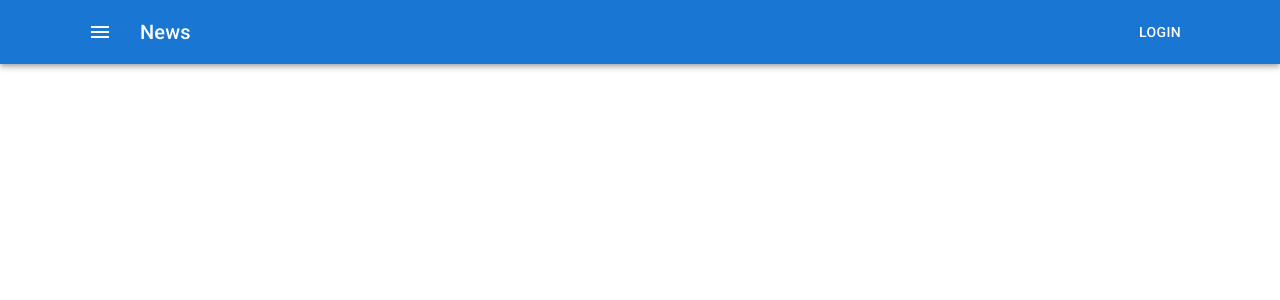
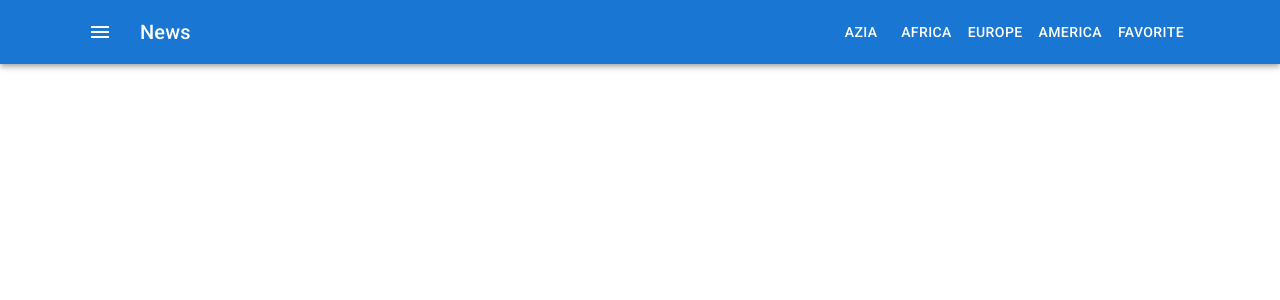
Before and after one commit to Irina77777777/travel-react, a React (Create React App) app: page / in a window 1280 px wide. Shown: the top 300 px of the page. Built offline with nearby package versions, Linux system fonts and the light colour scheme.

Commit message:
add Menu

```diff
--- /dev/null
+++ b/src/components/Menu/Menu.tsx
@@ -0,0 +1,15 @@
+import Button from '@mui/material/Button'
+
+type Props = {}
+const Menu = (props: Props) => {
+    return (
+        <>
+            <Button color="inherit">AZIA</Button>
+            <Button color="inherit">AFRICA</Button>
+            <Button color="inherit">EUROPE</Button>
+            <Button color="inherit">AMERICA</Button>
+            <Button color="inherit">FAVORITE</Button>
+        </>
+    )
+}
+export default Menu
--- a/src/container/Header/Header.tsx
+++ b/src/container/Header/Header.tsx
@@ -1,10 +1,11 @@
 import AppBar from '@mui/material/AppBar'
 import Toolbar from '@mui/material/Toolbar'
 import Typography from '@mui/material/Typography'
-import Button from '@mui/material/Button'
 import IconButton from '@mui/material/IconButton'
 import MenuIcon from '@mui/icons-material/Menu'
 import Container from '@mui/material/Container'
+import Menu from 'components/Menu/Menu'
+
 
 type Props = {}
 const Header = (props: Props) => {
@@ -25,7 +26,7 @@ const Header = (props: Props) => {
               <Typography variant="h6" component="div" sx={{ flexGrow: 1 }}>
                   News
               </Typography>
-              <Button color="inherit">Login</Button>
+             <Menu />
       </Toolbar>
         </Container>
       </AppBar>
```
